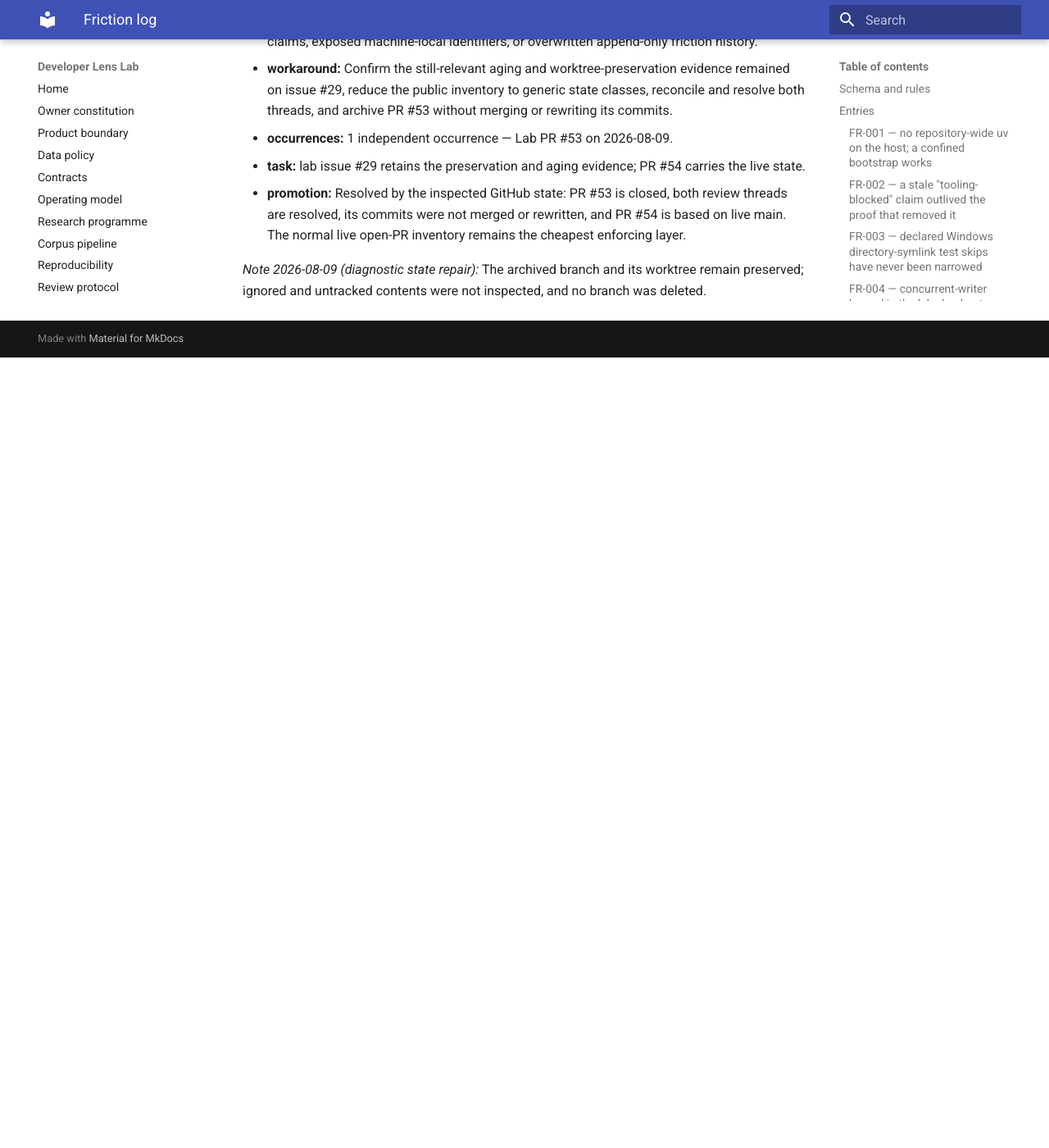
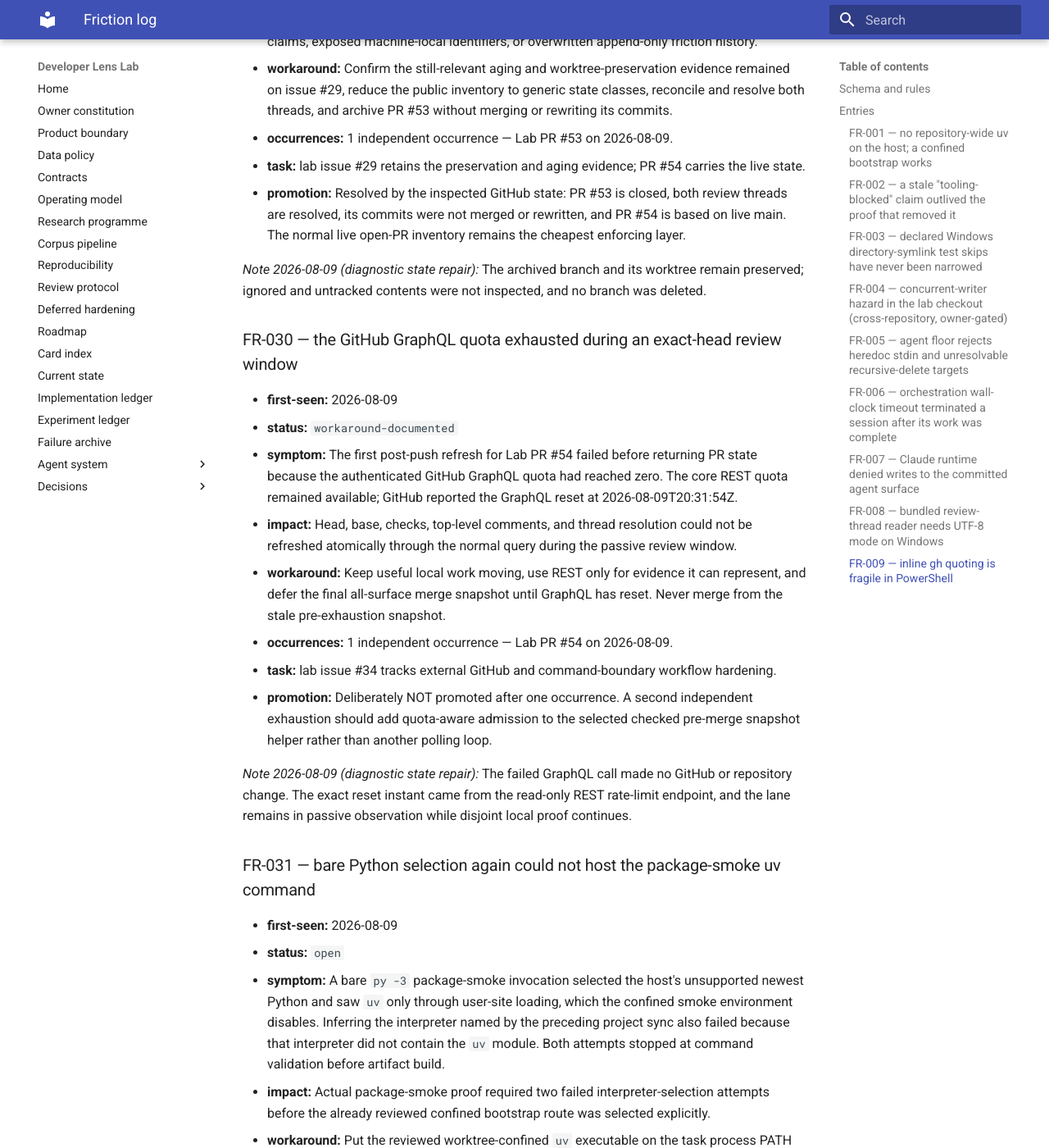
Before and after one commit to Chris0Jeky/developer-lens-lab, an MkDocs documentation site: the page built from docs/agent-system/FRICTION_LOG.md, in a window 1280 px wide and 1400 px high, scrolled down 23595 px. Shown: the whole window at 82% size. Built offline with MkDocs 1.6.1 and Material for MkDocs 9.7.7, drawn with Linux system fonts in a browser that asks for light colours; before the commit the page ends 24031 px from its top, so only the background shows below that; some of the changed text lies outside the part shown.

Commit message:
Log review-window friction

```diff
--- a/docs/agent-system/FRICTION_LOG.md
+++ b/docs/agent-system/FRICTION_LOG.md
@@ -809,3 +809,51 @@ The process miss is recorded without rewriting the completed merge or claiming r
 
 _Note 2026-08-09 (diagnostic state repair):_ The archived branch and its worktree remain preserved;
 ignored and untracked contents were not inspected, and no branch was deleted.
+
+### FR-030 — the GitHub GraphQL quota exhausted during an exact-head review window
+
+- **first-seen:** 2026-08-09
+- **status:** `workaround-documented`
+- **symptom:** The first post-push refresh for Lab PR #54 failed before returning PR state because
+  the authenticated GitHub GraphQL quota had reached zero. The core REST quota remained available;
+  GitHub reported the GraphQL reset at 2026-08-09T20:31:54Z.
+- **impact:** Head, base, checks, top-level comments, and thread resolution could not be refreshed
+  atomically through the normal query during the passive review window.
+- **workaround:** Keep useful local work moving, use REST only for evidence it can represent, and
+  defer the final all-surface merge snapshot until GraphQL has reset. Never merge from the stale
+  pre-exhaustion snapshot.
+- **occurrences:** 1 independent occurrence — Lab PR #54 on 2026-08-09.
+- **task:** lab issue #34 tracks external GitHub and command-boundary workflow hardening.
+- **promotion:** Deliberately NOT promoted after one occurrence. A second independent exhaustion
+  should add quota-aware admission to the selected checked pre-merge snapshot helper rather than
+  another polling loop.
+
+_Note 2026-08-09 (diagnostic state repair):_ The failed GraphQL call made no GitHub or repository
+change. The exact reset instant came from the read-only REST rate-limit endpoint, and the lane
+remains in passive observation while disjoint local proof continues.
+
+### FR-031 — bare Python selection again could not host the package-smoke uv command
+
+- **first-seen:** 2026-08-09
+- **status:** `open`
+- **symptom:** A bare `py -3` package-smoke invocation selected the host's unsupported newest
+  Python and saw `uv` only through user-site loading, which the confined smoke environment disables.
+  Inferring the interpreter named by the preceding project sync also failed because that interpreter
+  did not contain the `uv` module. Both attempts stopped at command validation before artifact build.
+- **impact:** Actual package-smoke proof required two failed interpreter-selection attempts before
+  the already reviewed confined bootstrap route was selected explicitly.
+- **workaround:** Put the reviewed worktree-confined `uv` executable on the task process PATH and
+  invoke the smoke through the task-local supported Python environment. The unchanged smoke then
+  built and exercised the sdist-derived wheel successfully.
+- **occurrences:** 2 independent occurrences — the initial built-artifact smoke and the
+  sdist-lineage integration proof on 2026-08-09.
+- **task:** lab issue #29 owns package-smoke hardening; lab issue #34 tracks external command-route
+  friction.
+- **promotion:** At the second occurrence, the selected enforcement layer is a checked package-smoke
+  launcher that passes one already validated `uv` executable explicitly instead of inferring it
+  from the host launcher. Implementation remains bounded task debt; the successful explicit route
+  is the interim workaround.
+
+_Note 2026-08-09 (sdist lineage):_ The explicit confined `uv 0.12.2` plus task-local Python route
+completed the actual smoke in 87.5 seconds. Neither failed selection built an artifact, changed a
+tracked file or lockfile, or surfaced ignored, generated, protected, credential, or private bytes.
```
